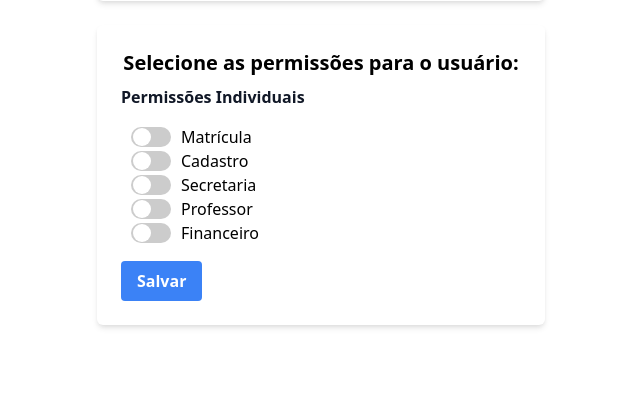
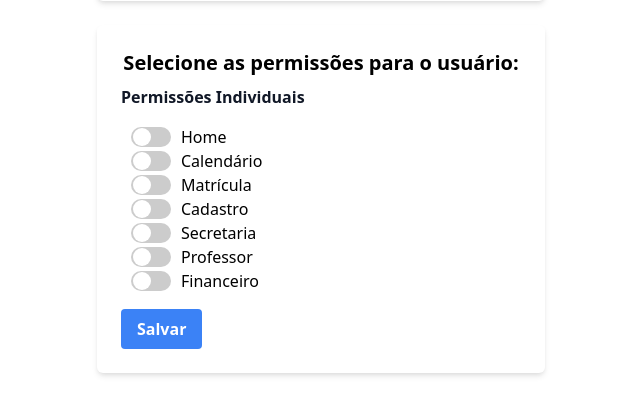
Before and after one commit to joaofeliperl/erp-escolar, a Flask app: page /permissao/1 in a window 1280 px wide. Shown: the part 902-1299 px from the top of the page, without its empty margins (319-959 px from the left). Before the commit the page ends 1230 px from the top, so only its background shows below. Run offline with Flask 3, Linux system fonts and the light colour scheme; the visitor is signed in with stand-in values (Sample User, id 1); data that the repository does not hold is empty; style sheets or scripts are compiled from the project's sources; some libraries are stand-ins or nearby versions.

Commit message:
criação de permissão e jwt token

```diff
--- a/routes/main_routes.py
+++ b/routes/main_routes.py
@@ -181,13 +181,15 @@ def submit_login_colaborador():
 
         if user:
             if password == user['senha_cliente']:
-                cur.execute("SELECT matricula, cadastro, secretaria, financeiro, professor FROM permissao WHERE cpf_cliente = %s", (user['cpf_cliente'],))
+                cur.execute("SELECT home, calendario, matricula, cadastro, secretaria, financeiro, professor FROM permissao WHERE cpf_cliente = %s", (user['cpf_cliente'],))
                 permissions = cur.fetchone()
 
                 if permissions:
                     token_payload = {
                         'username': user['usuario_cliente'],
                         'cpf': user['cpf_cliente'],
+                        'home': permissions['home'],
+                        'calendario': permissions['calendario'],
                         'matricula': permissions['matricula'],
                         'cadastro': permissions['cadastro'],
                         'secretaria': permissions['secretaria'],
@@ -231,6 +233,8 @@ def index_colaborador():
         # Adquira as permissões do token
         token_payload = jwt.decode(token, current_app.config['SECRET_KEY'], algorithms=['HS256'])
         permissions = {
+            'home': token_payload.get('home', False),
+            'calendario': token_payload.get('calendario', False),
             'matricula': token_payload.get('matricula', False),
             'cadastro': token_payload.get('cadastro', False),
             'secretaria': token_payload.get('secretaria', False),
@@ -402,6 +406,8 @@ def permissao_individual(cpf):
                 mysql.connection.commit()
 
                 # Cadastro de permissões
+                home = request.form.get('home') == '1'
+                calendario = request.form.get('calendario') == '1'
                 matricula = request.form.get('matricula') == '1'
                 cadastro = request.form.get('cadastro') == '1'
                 secretaria = request.form.get('secretaria') == '1'
@@ -415,14 +421,14 @@ def permissao_individual(cpf):
                 if permissoes:
                     # Atualizar as permissões na tabela de permissao
                     cursor.execute(
-                        "UPDATE permissao SET matricula=%s, cadastro=%s, secretaria=%s, professor=%s, financeiro=%s WHERE cpf_cliente=%s",
-                        (matricula, cadastro, secretaria, professor, financeiro, cpf)
+                        "UPDATE permissao SET home=%s, calendario=%s,matricula=%s, cadastro=%s, secretaria=%s, professor=%s, financeiro=%s WHERE cpf_cliente=%s",
+                        (home, calendario, matricula, cadastro, secretaria, professor, financeiro, cpf)
                     )
                 else:
                     # Se não houver permissões, crie um novo registro
                     cursor.execute(
-                        "INSERT INTO permissao (matricula, cadastro, secretaria, professor, financeiro, cpf_cliente) VALUES (%s, %s, %s, %s, %s,%s)",
-                        (matricula, cadastro, secretaria, professor,financeiro, cpf)
+                        "INSERT INTO permissao (home, calendario matricula, cadastro, secretaria, professor, financeiro, cpf_cliente) VALUES (%s, %s, %s, %s, %s,%s, %s, %s)",
+                        (home, calendario, matricula, cadastro, secretaria, professor,financeiro, cpf)
                     )
 
                 mysql.connection.commit()
--- a/templates/index_colaborador.html
+++ b/templates/index_colaborador.html
@@ -15,9 +15,13 @@
             <a href="#" class="font-bold text-xl">Logo</a>
 
             <div class="space-x-6 flex items-center">
+                {% if permissions.home %}
                 <a href="#" class="text-gray-700 hover:text-blue-500 flex items-center"><i class="fas fa-home mr-1"></i> Home</a>
+                {% endif %}
 
+                {% if permissions.calendario %}
                 <a href="#" class="text-gray-700 hover:text-blue-500 flex items-center"><i class="far fa-calendar-alt mr-1"></i> Calendário</a>
+                {% endif %}
 
                 {% if permissions.matricula %}
                     <!-- Dropdown Matrícula -->
--- a/templates/permissao.html
+++ b/templates/permissao.html
@@ -191,6 +191,20 @@
                 <ul>
                     <li>
                         <label class="toggle-container">
+                            <input id="home" type="checkbox" name="home" class="toggle-checkbox sr-only peer" value="1" {{ 'checked' if permissoes and permissoes['home'] else '' }}>
+                            <span class="toggle-slider"></span>
+                            Home
+                        </label>
+                    </li>
+                    <li>
+                        <label class="toggle-container">
+                            <input id="calendario" type="checkbox" name="calendario" class="toggle-checkbox sr-only peer" value="1" {{ 'checked' if permissoes and permissoes['calendario'] else '' }}>
+                            <span class="toggle-slider"></span>
+                            Calendário
+                        </label>
+                    </li>
+                    <li>
+                        <label class="toggle-container">
                             <input id="matricula" type="checkbox" name="matricula" class="toggle-checkbox sr-only peer" value="1" {{ 'checked' if permissoes and permissoes['matricula'] else '' }}>
                             <span class="toggle-slider"></span>
                             Matrícula
```
